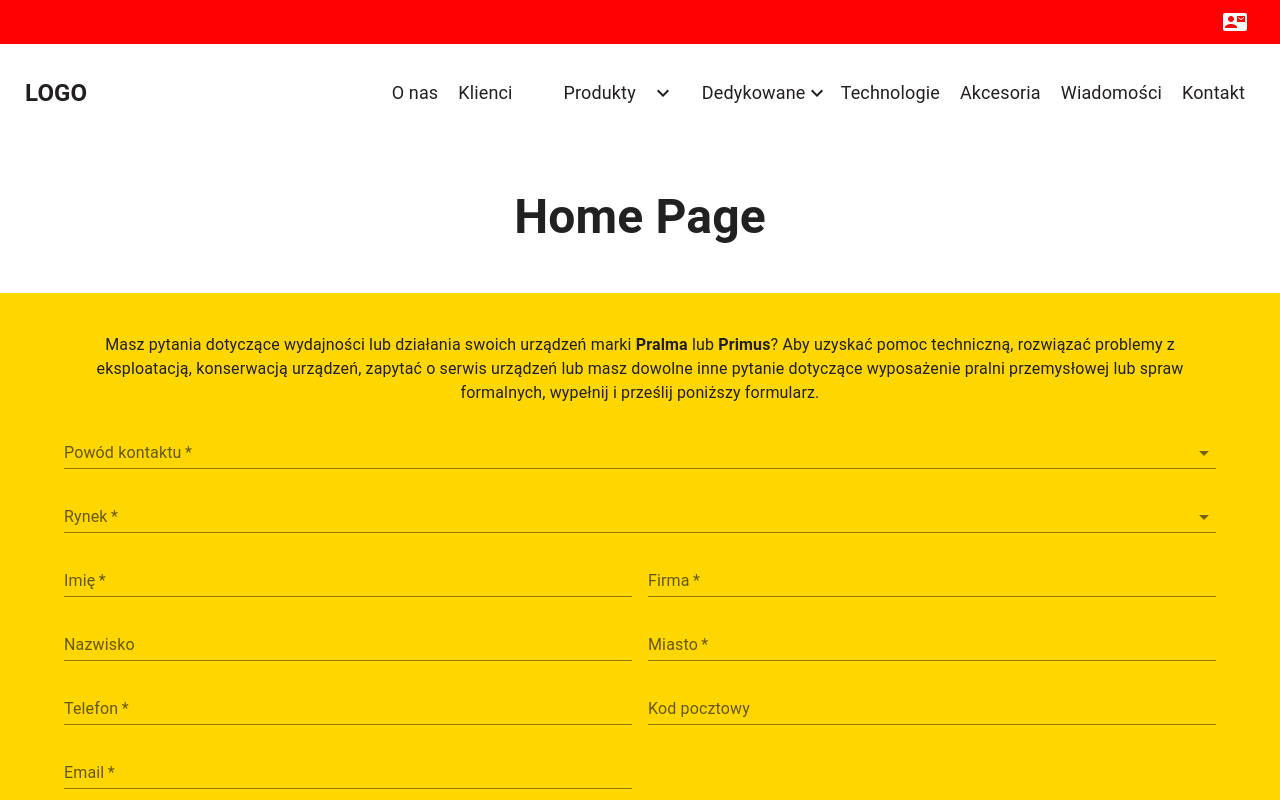
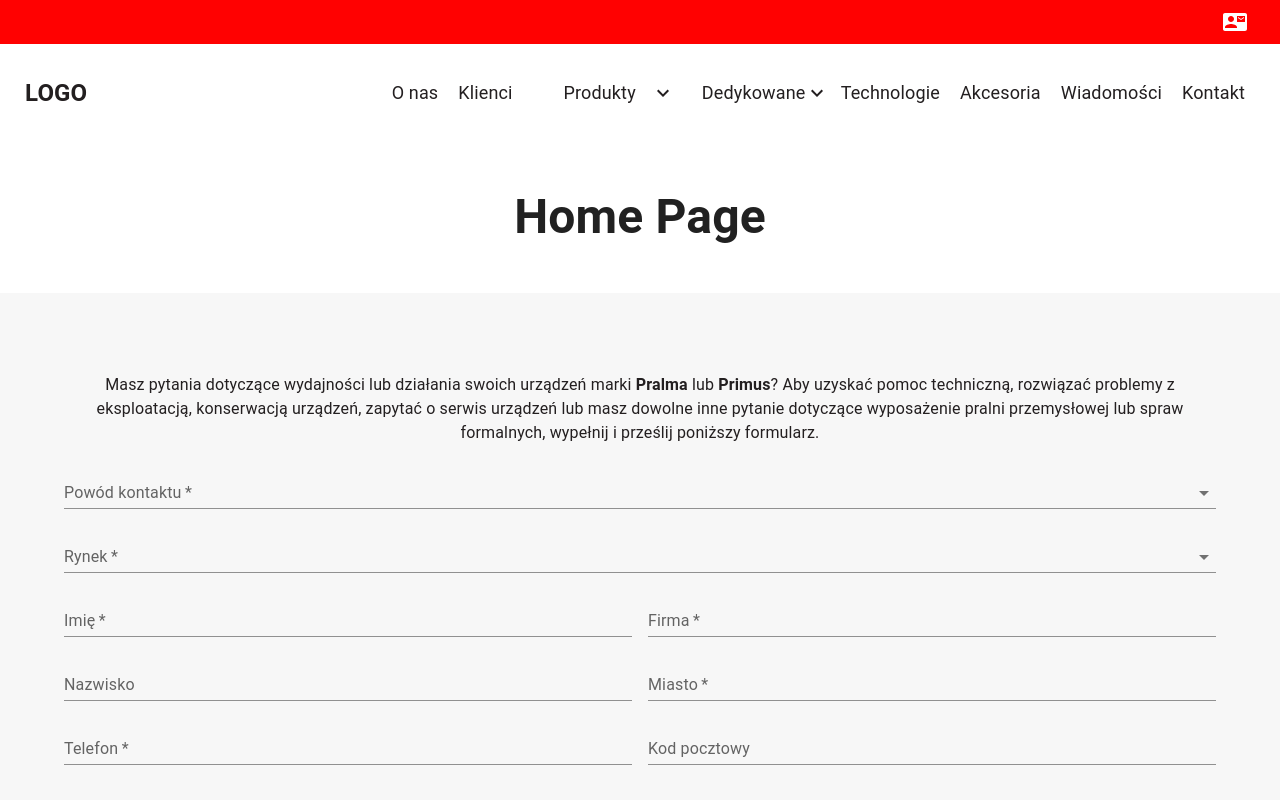
Before and after one commit to krystek77/react-website-client-side, a React (Create React App) app: page / in a window 1280 px wide. Built offline with nearby package versions, Linux system fonts and the light colour scheme.

Commit message:
Add background and some paddings to contact form

```diff
--- a/src/components/ContactForm/styles.js
+++ b/src/components/ContactForm/styles.js
@@ -4,9 +4,9 @@ import { makeStyles } from '@mui/styles';
 
 export default makeStyles((theme) => ({
   contactFormWrapper: {
-    backgroundColor: 'gold',
-    paddingBottom: '40px',
-    paddingTop: '40px',
+    backgroundColor: '#f7f7f7',
+    paddingBottom: '80px',
+    paddingTop: '80px',
   },
   contactForm: {},
   btnSubmit: {
```
